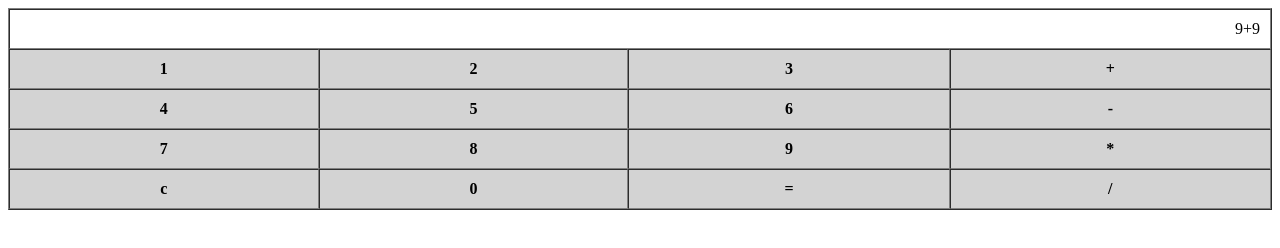
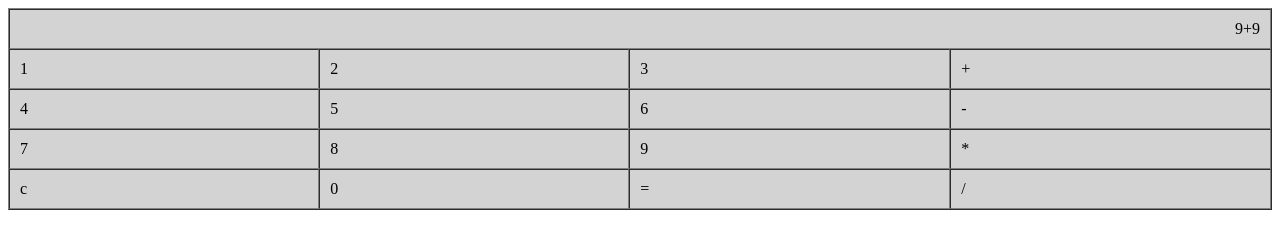
Before and after one commit to ShanChen6/F8_Offline_FSK9_Now_Or_Never, a plain HTML site: page Day_3/lesson_2/index.html in a window 1280 px wide. Drawn offline with Linux system fonts and the light colour scheme.

```diff
--- a/Day_3/lesson_2/index.html
+++ b/Day_3/lesson_2/index.html
@@ -8,7 +8,7 @@
         text-align: right; /* Căn phải cho dòng đầu tiên */
       }
 
-      .calculator table th {
+      .calculator table td {
         background-color: lightgray; /* Màu nền cho các ô */
       }
     </style>
@@ -21,28 +21,28 @@
           <td colspan="4">9+9</td>
         </tr>
         <tr>
-          <th>1</th>
-          <th>2</th>
-          <th>3</th>
-          <th>+</th>
+          <td>1</td>
+          <td>2</td>
+          <td>3</td>
+          <td>+</td>
         </tr>
         <tr>
-          <th>4</th>
-          <th>5</th>
-          <th>6</th>
-          <th>-</th>
+          <td>4</td>
+          <td>5</td>
+          <td>6</td>
+          <td>-</td>
         </tr>
         <tr>
-          <th>7</th>
-          <th>8</th>
-          <th>9</th>
-          <th>*</th>
+          <td>7</td>
+          <td>8</td>
+          <td>9</td>
+          <td>*</td>
         </tr>
         <tr>
-          <th>c</th>
-          <th>0</th>
-          <th>=</th>
-          <th>/</th>
+          <td>c</td>
+          <td>0</td>
+          <td>=</td>
+          <td>/</td>
         </tr>
       </table>
     </div>
```
Also changed, not shown: Day_3/lesson_1/index.html (+1 -1 lines), Day_3/lesson_3/index.html (+3 -2 lines), Day_3/lesson_4/index.html (+2 -2 lines).
